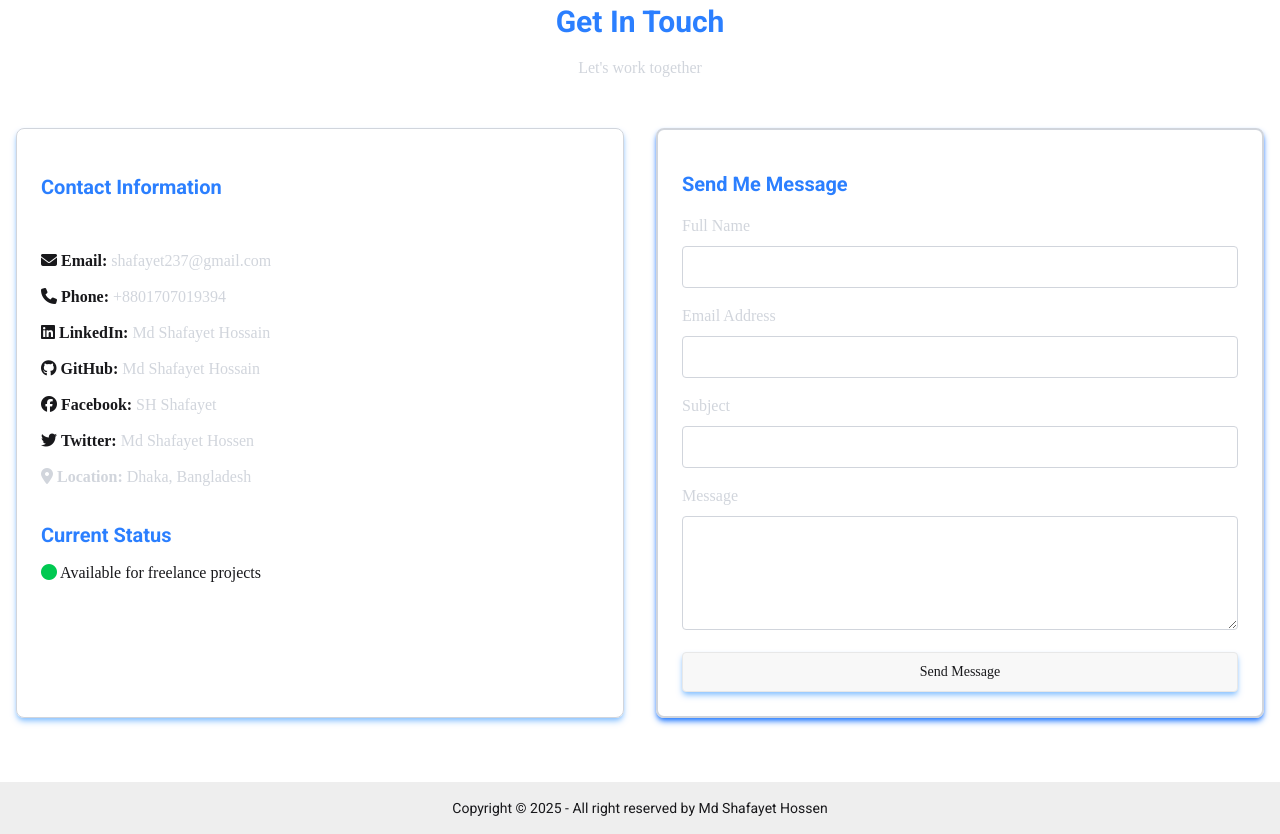
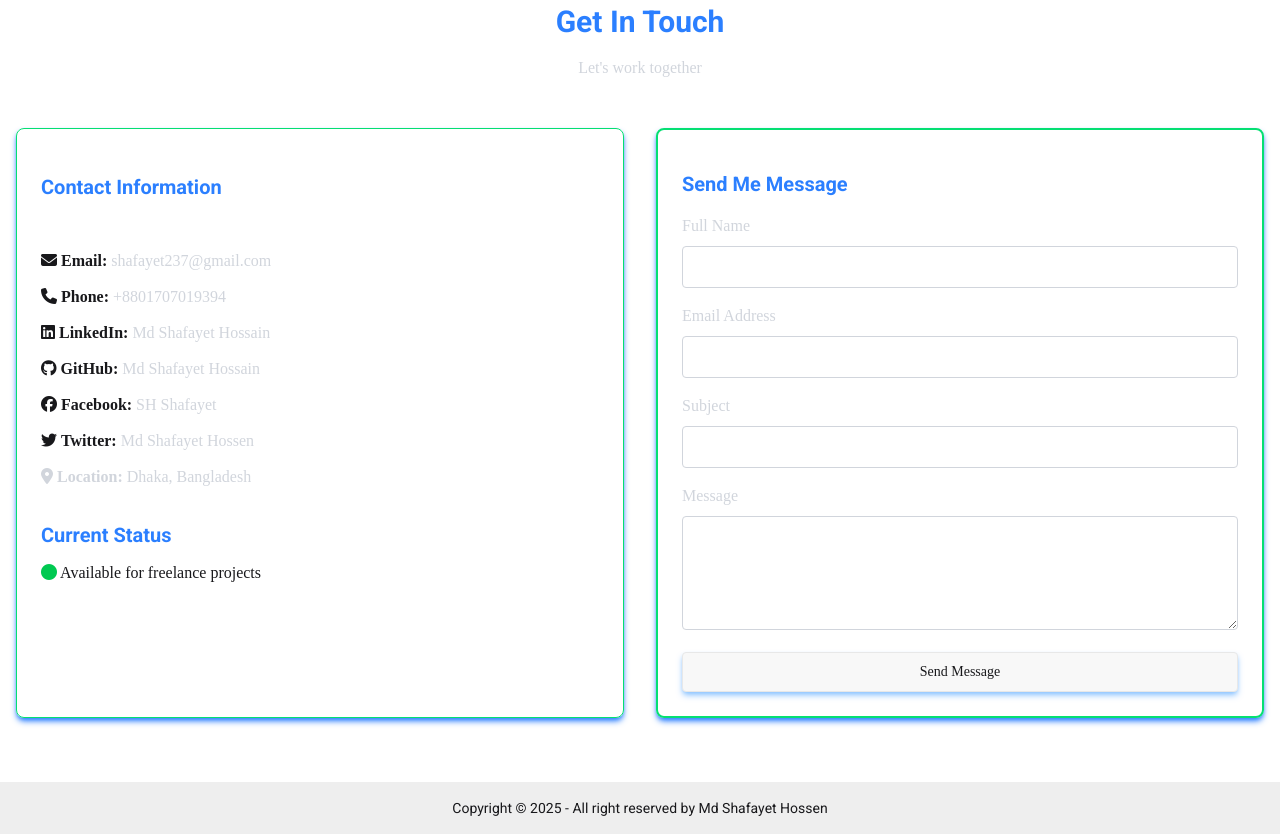
Before and after one commit to Shdeveloper12/portfolio, a React (Vite) app: page / in a window 1280 px wide. Shown: the part 5500-6334 px from the top of the page. Built offline with nearby package versions, Linux system fonts and the light colour scheme; a web font is replaced by a local one.

Commit message:
added contact me section border

```diff
--- a/src/components/ContactMe.jsx
+++ b/src/components/ContactMe.jsx
@@ -60,7 +60,7 @@ const ContactMe = () => {
       </div>
       <div className="grid grid-cols-1 lg:grid-cols-2 md:grid-cols-2 gap-8">
         {/* Contact Info Section */}
-        <div className="border shadow-blue-300 shadow-md border-gray-300 p-6 rounded-lg  hover:shadow-lg transition-shadow duration-300">
+        <div className="border shadow-blue-500 shadow-md  p-6 rounded-lg  border-green-400 transition-shadow duration-300">
           <h1 className="text-xl font-bold mt-5 primary text-blue-500">Contact Information</h1>
           <div className="mt-12 space-y-3">
             <p className="secondary">
@@ -138,7 +138,7 @@ const ContactMe = () => {
         </div>
 
         {/* Message Form Section */}
-        <div className="border-2 border-gray-300 p-6  rounded-lg shadow-blue-500 shadow-md hover:shadow-lg transition-shadow duration-300">
+        <div className="border-2 p-6  rounded-lg shadow-blue-500 shadow-md border-green-400 transition-shadow duration-300">
           <h1 className="text-xl font-bold mt-4 primary text-blue-500">Send Me Message</h1>
           <form className="mt-4 space-y-4" onSubmit={handleSubmit}>
             <div className="mb-4">
```
